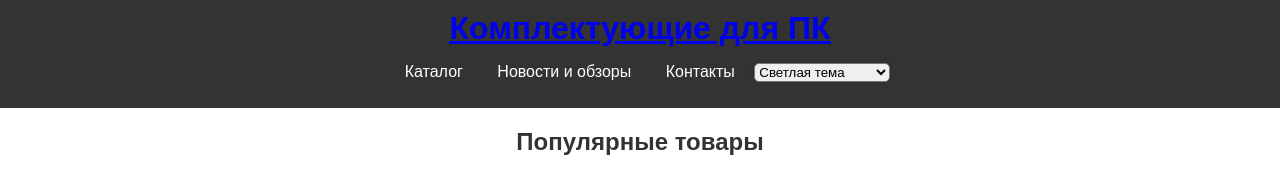
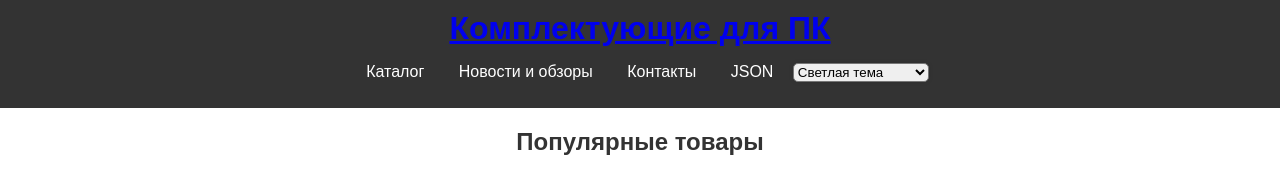
Before and after one commit to defezya/components-pc, a plain HTML site: page index.html in a window 1280 px wide. Shown: the top 180 px of the page. Drawn offline with Linux system fonts and the light colour scheme.

Commit message:
Update index.html

```diff
--- a/index.html
+++ b/index.html
@@ -14,6 +14,7 @@
 <li><a href="#catalog">Каталог</a></li>
 <li><a href="#news">Новости и обзоры</a></li>
 <li><a href="contacts.html">Контакты</a></li>
+ <li><a href="13.10.2025.228.1337/index.html">JSON</a></li>
 <select id="theme-select">
  <option value="light">Светлая тема</option>
  <option value="dark">Темная тема</option>
```
